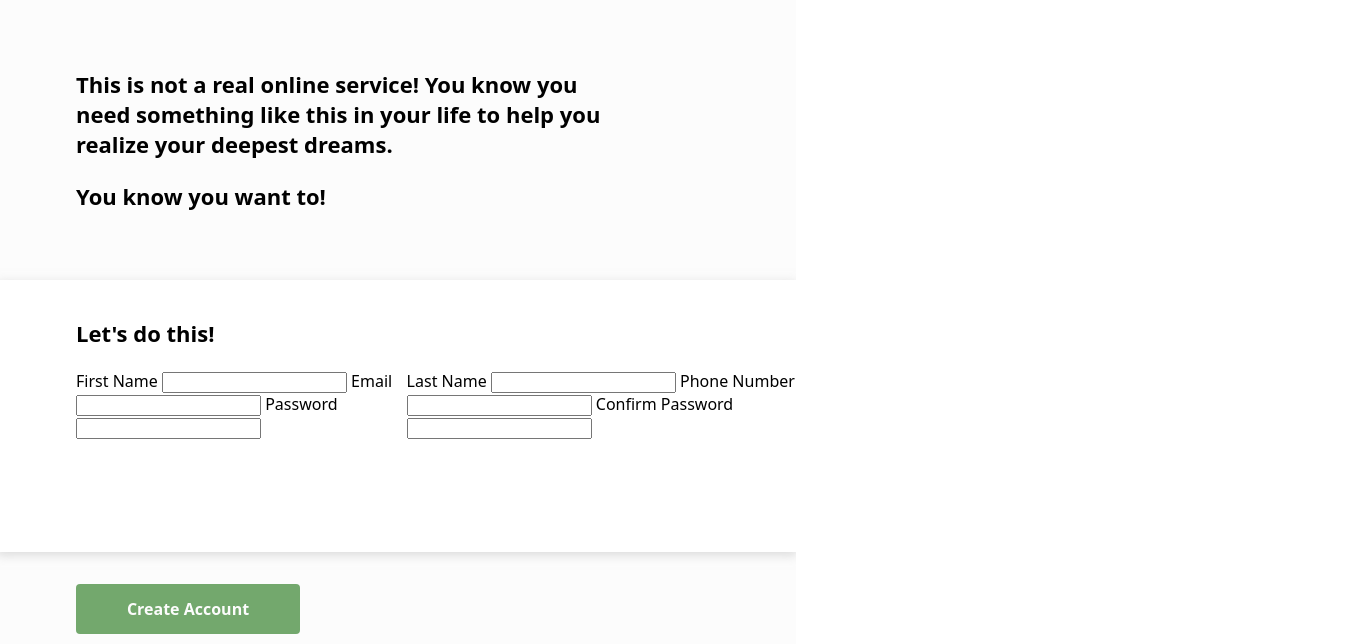
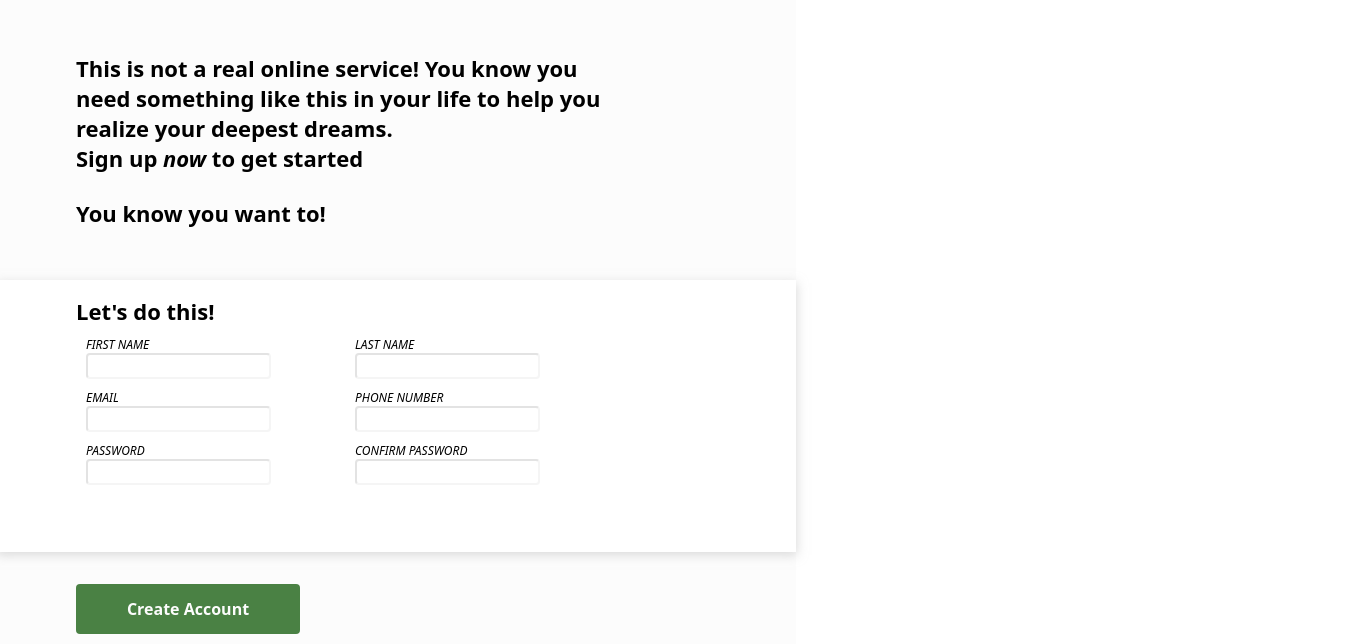
Before and after one commit to SebastianBrenes/Sign-up-Form, a plain HTML site: page index.html in a window 1280 px wide. Shown: the top 644 px of the page, 1356 px wide, since content can reach past the window. Drawn offline with Linux system fonts and the light colour scheme.

Commit message:
Apply final CSS

```diff
--- a/index.html
+++ b/index.html
@@ -21,57 +21,53 @@
                 <div class="information">
                     <p class="call-to-action">This is not a real online service! You know you need something
                         like this in your life to help you realize your deepest dreams.</p>
-                    <p class="call-to-action">You know you want to!</p>
+                    <p class="call-to-action">Sign up <span>now</span> to get started</p>
+                    <p class="call-to-action final">You know you want to!</p>
                 </div>
                 <div class="form">
-                    <form action="">
+                    <form action="#">
                         <p class="call-to-action">Let's do this!</p>
                         <div id="flex-columns">
                             <div class="column">
-                                <label for="first-name">First Name</label>
-                                <input type="text" id="first-name">
-                                <label for="email">Email</label>
-                                <input type="email" id="email">
-                                <label for="password">Password</label>
-                                <input type="password" id="password">
+                                <div class="label-input">
+                                    <label for="first-name">FIRST NAME</label>
+                                    <input type="text" id="first-name">
+                                </div>
+                                <div class="label-input">
+
+                                </div>
+                                <div class="label-input">
+                                    <label for="email">EMAIL</label>
+                                    <input type="email" id="email">
+                                </div>
+                                <div class="label-input">
+                                    <label for="password">PASSWORD</label>
+                                    <input type="password" id="password">
+                                </div>
                             </div>
                             <div class="column">
-                                <label for="last-name">Last Name</label>
-                                <input type="text" id="last-name">
-                                <label for="phone-number">Phone Number</label>
+                                <div class="label-input">
+                                    <label for="last-name">LAST NAME</label>
+                                    <input type="text" id="last-name">
+                                </div>
+                                <div class="label-input">
+                                <label for="phone-number">PHONE NUMBER</label>
                                 <input type="number" id="phone-number">
-                                <label for="check-password">Confirm Password</label>
-                                <input type="password" id="check-password">
+                                </div>
+                                <div class="label-input">
+                                    <label for="check-password">CONFIRM PASSWORD</label>
+                                    <input type="password" id="check-password">
+                                </div>
                             </div>
                         </div>
                     </form>
                 </div>
 
                 <div class="accountButton">
-                    <button id="button-create">Create Account</button>
+                    <button type="submit" id="button-create">Create Account</button>
                     <p id="already-log-in">Already have an account? <a href="#" id="a-log-in">Log in</a></p>
                 </div>
             </section>
         </div>
    </body>
 </html>
-
-
-                        <!-- <div class="row">
-                            <label for="first-name">First Name</label>
-                            <input type="text" id="first-name">
-                            <label for="last-name">Last Name</label>
-                            <input type="text" id="last-name">
-                        </div>
-                        <div class="row">
-                            <label for="email">Email</label>
-                            <input type="email" id="email">
-                            <label for="phone-number">Phone Number</label>
-                            <input type="number" id="phone-number">
-                        </div>
-                        <div class="row">
-                            <label for="password">Password</label>
-                            <input type="password" id="password">
-                            <label for="check-password">Confirm Password</label>
-                            <input type="password" id="check-password">
-                        </div> -->
--- a/main.css
+++ b/main.css
@@ -70,6 +70,15 @@ body {
     font-weight: 600;
     font-size: 22px;
     width: 34rem;
+    margin: 0;
+}
+
+.call-to-action span {
+    font-style: italic;
+}
+
+.call-to-action:last-child {
+    margin-top: 25px;
 }
 
 .information {
@@ -101,15 +110,24 @@ body {
 
 #flex-columns {
     display: flex;
-}
-
-.columns input{
+    width: 100vw;
+    gap: 4rem;
+    box-sizing: content-box;
 
 }
 
+.column {
+
+}
+
+.column input {
+    height: 20px;
+}
+
+
 #button-create {
     border: 0;
-    background-color: rgb(115, 168, 109);
+    background-color: rgb(74, 129, 68);
     border-radius: 4px;
     padding: 14px;
     width: 14rem;
@@ -119,7 +137,40 @@ body {
     font-size: 16px;
 }
 
+#button-create:hover {
+    cursor: pointer;
+}
+
+
 #a-log-in {
-    color: rgb(115, 168, 109);
+    color: rgb(74, 129, 68);
     text-decoration: none;
 }
+
+input:invalid {
+    border-color: red;
+}
+
+input:focus{
+    outline: none;
+    border-color: rgb(74, 129, 68) ;
+}
+
+label, input {
+    display: block;
+}
+
+input {
+    border-color: rgba(202, 202, 202, 0.2);
+    border-radius: 4px;
+}
+
+label {
+    font-size: 12px;
+    font-weight: 400;
+    font-style: italic;
+}
+
+.label-input {
+    margin: 10px;
+}
```
